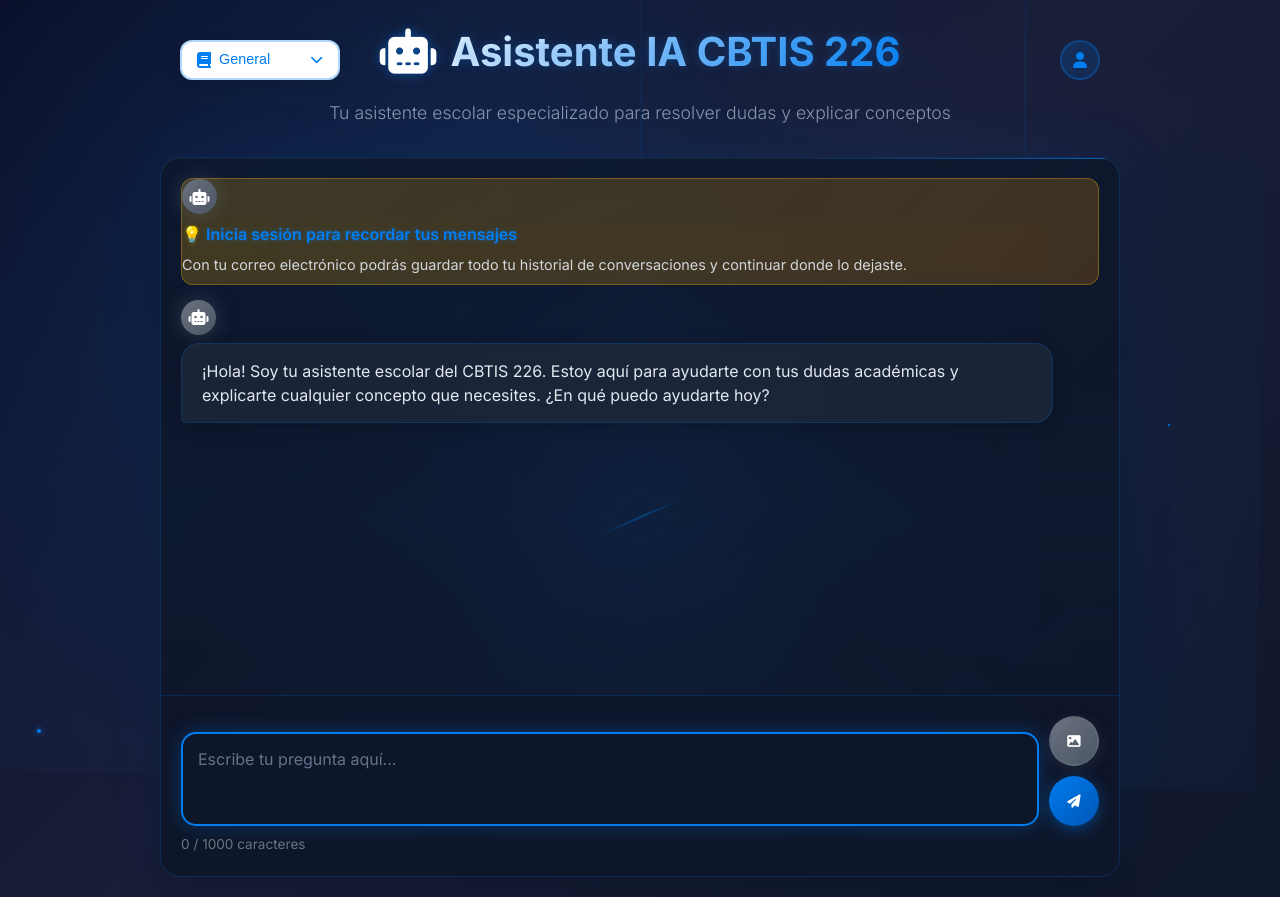
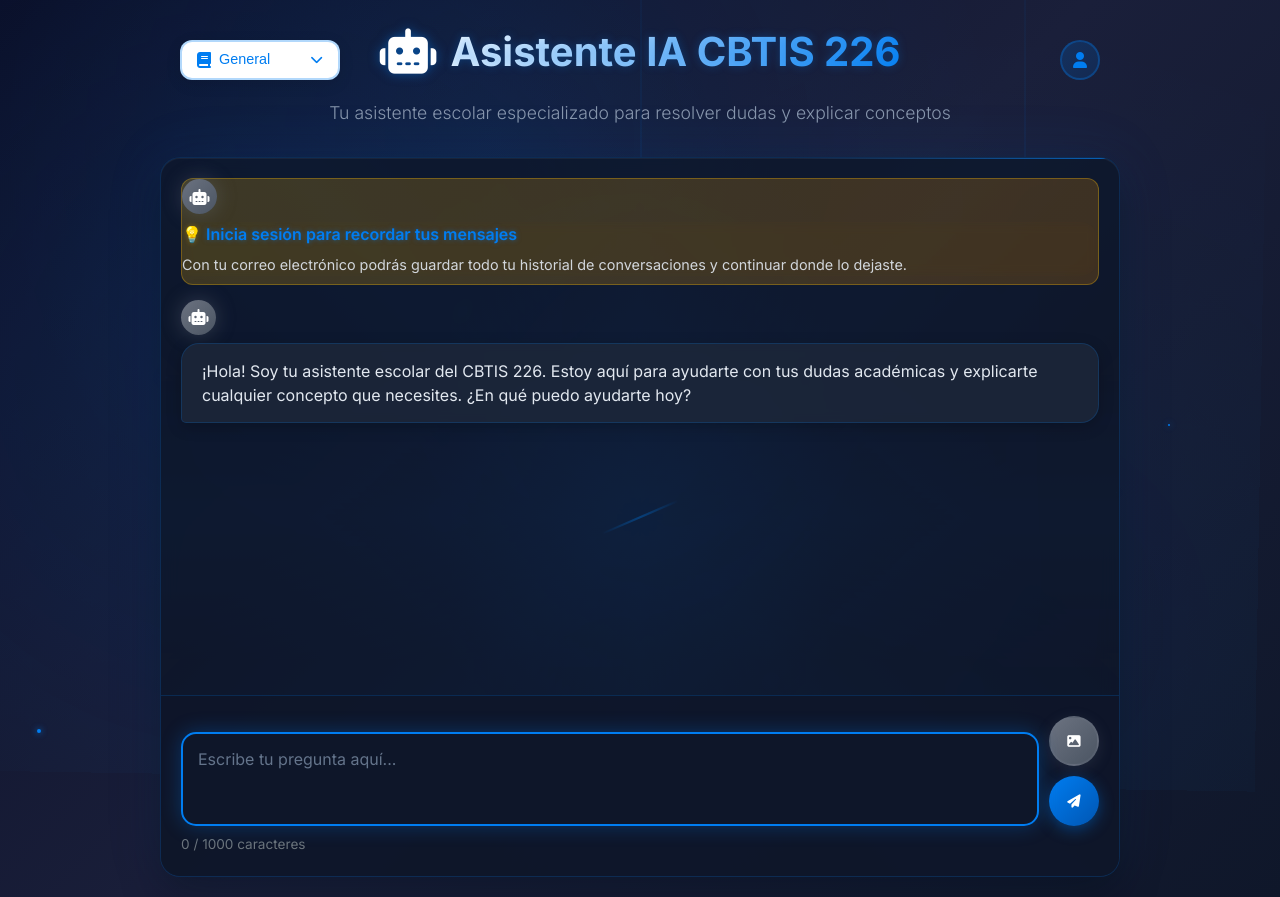
Before and after one commit to arroyo2009jose-max/asistente-cbtis226, a Next.js app: page / in a window 1280 px wide. Built offline with nearby package versions, Linux system fonts and the light colour scheme.

Commit message:
fix: Corregir alineación de mensajes y extensión de texto

```diff
--- a/styles/globals.css
+++ b/styles/globals.css
@@ -493,6 +493,14 @@
     flex-direction: row;
 }
 
+.user-message .message-content-wrapper {
+    align-items: flex-end;
+}
+
+.bot-message .message-content-wrapper {
+    align-items: flex-start;
+}
+
 .message-avatar {
     width: 35px;
     height: 35px;
@@ -526,14 +534,14 @@
 
 /* Mejora general para mensajes del bot */
 .bot-message .message-content {
-    max-width: 95%;
+    width: 100%;
     line-height: 1.5;
     align-self: flex-start;
 }
 
 /* Ajuste para mensajes del usuario */
 .user-message .message-content {
-    max-width: 95%;
+    width: 100%;
     align-self: flex-end;
 }
 
```
